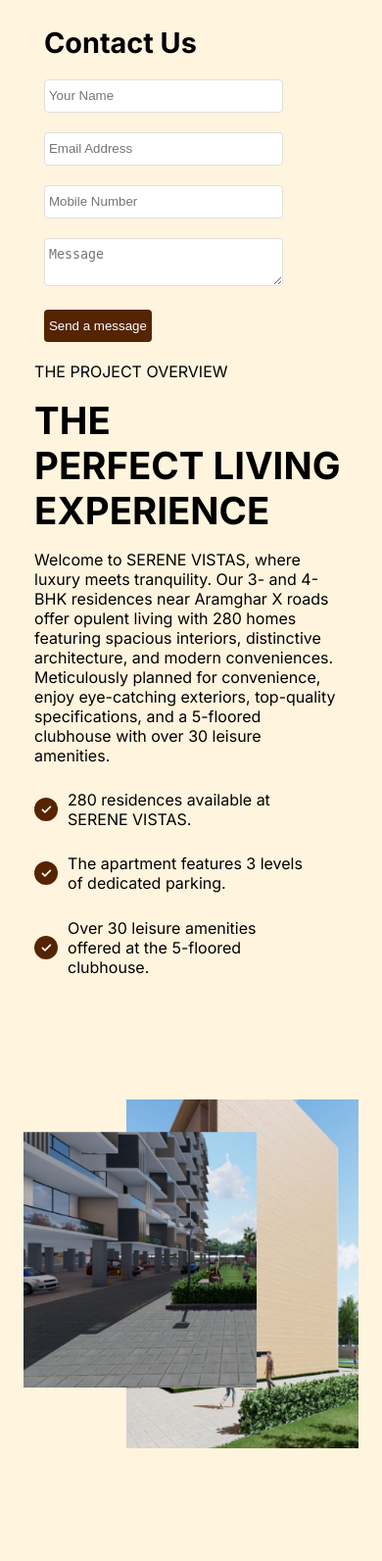
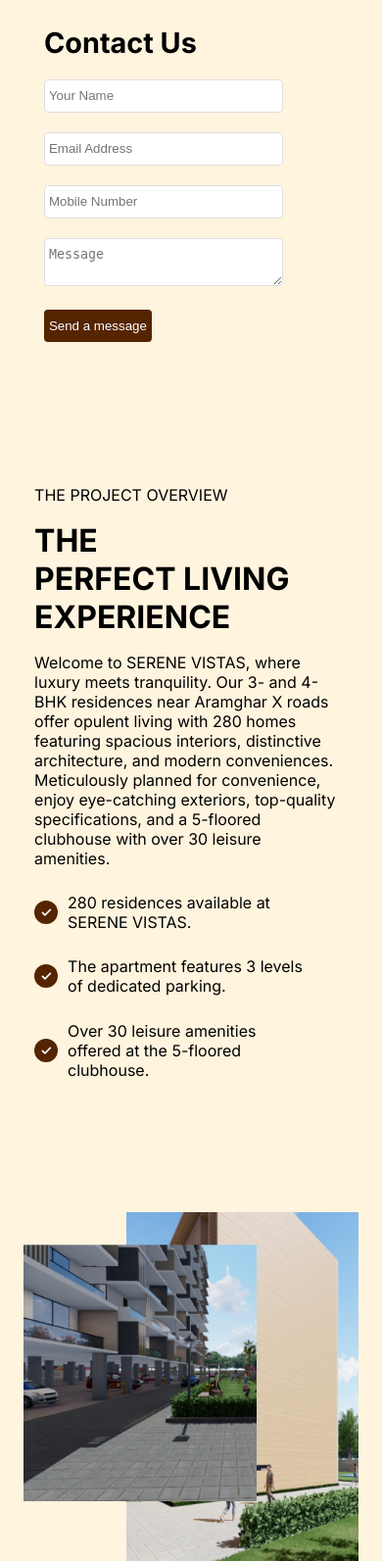
Before and after one commit to vishwashcv/serene-vistas, a PHP site: page / in a window 390 px wide. Shown: the part 308-1901 px from the top of the page at 98% size. Run offline with PHP 8.4, Linux system fonts and the light colour scheme.

Commit message:
7th commit Responsive screen

```diff
--- a/style.css
+++ b/style.css
@@ -422,6 +422,16 @@ body {
     .input{
     min-width: 60vw;
     }
+    .headings{
+      font-size: 200%;
+    }
+    .headings-two{
+      font-size: 140%;
+    }
+    .headings-three{
+      font-size: 120%;
+      font-weight: 100;
+    }
     .section-two{
       display: flex;
       flex-direction: column;
@@ -429,7 +439,7 @@ body {
     }
     .section-two{
       height: 140vh;
-      padding-top: 10vh;
+      padding-top: 200px;
     }
     .section-two-left-content{
       margin-bottom: 10vh;
```
